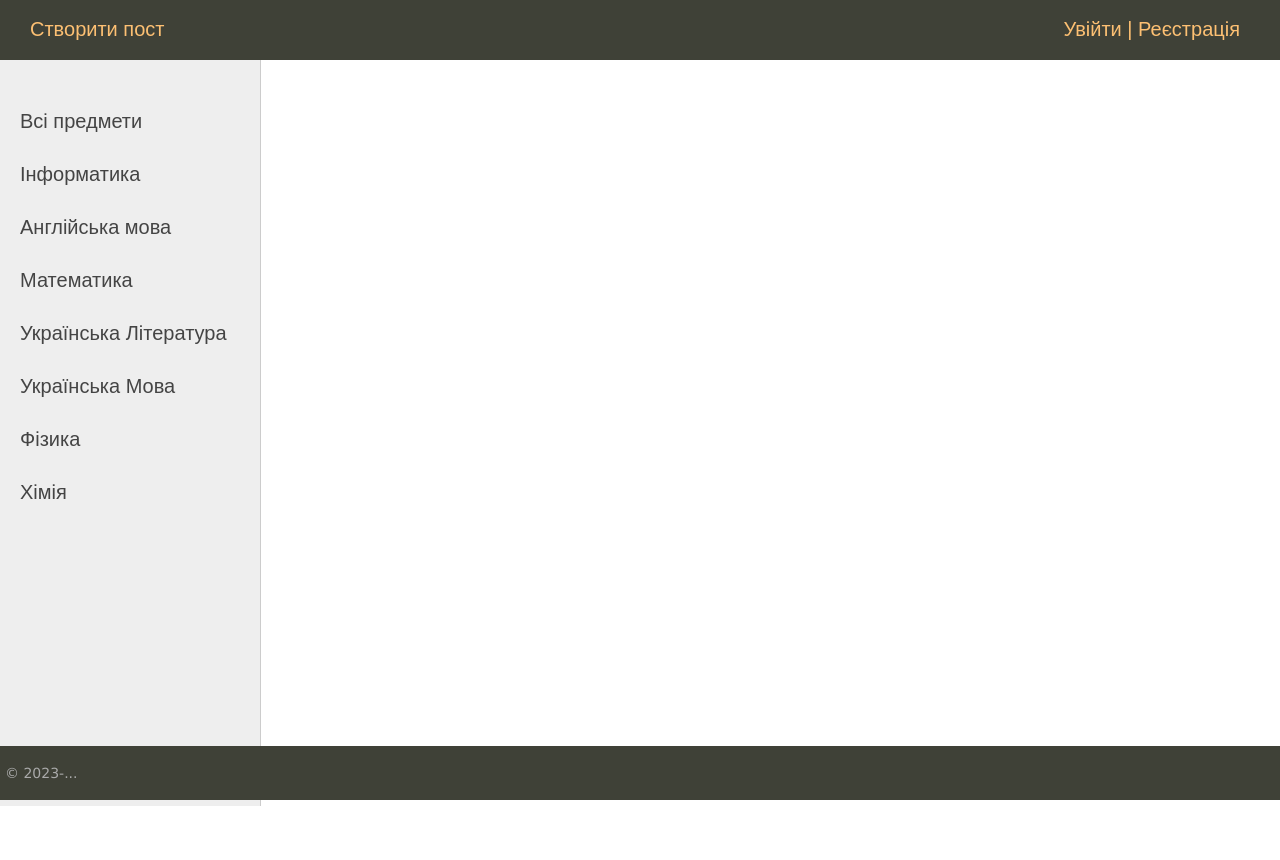
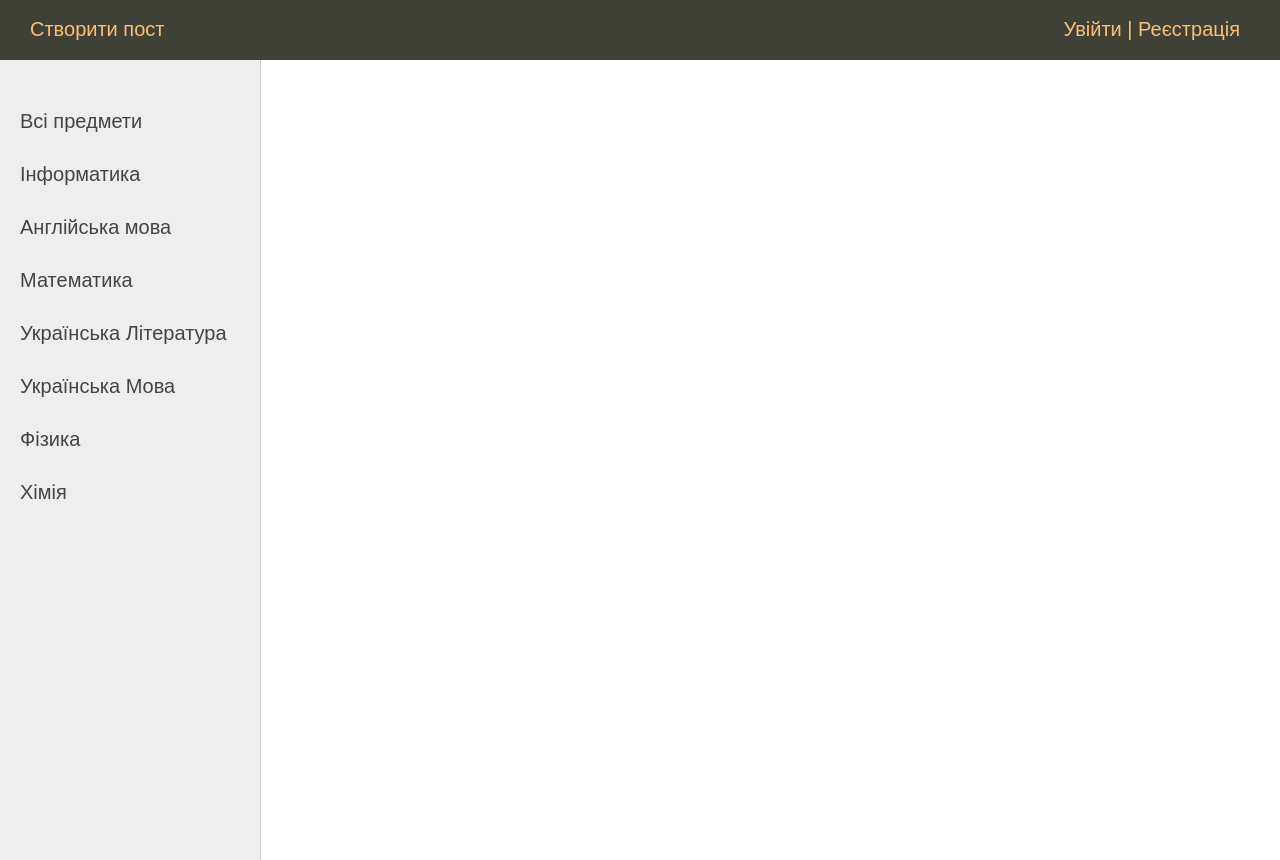
Before and after one commit to Poykaa/edu_flyfield, a Django app: a page that uses templates/base.html in a window 1280 px wide. Before the commit the page ends 806 px from the top, so only its background shows below. Run offline with Django 5.2, Linux system fonts and the light colour scheme; data comes from the database, SQL or seed files in the repository.

Commit message:
images fix

```diff
--- a/templates/base.html
+++ b/templates/base.html
@@ -63,11 +63,7 @@
 </td></tr></table>
 </td></tr>
 
-<tr><td valign=top>
-	<div id="footer">
-		<p>&copy; 2023-...</p>
-	</div>
-</td></tr></table>
+
 
 </body>
 </html>
```
